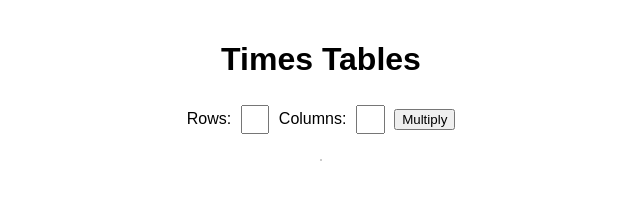
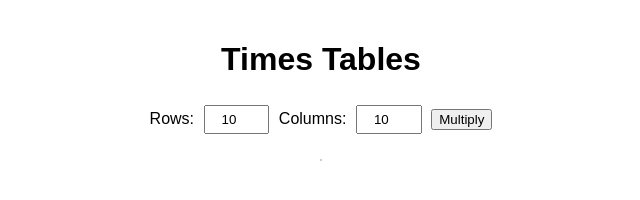
Before and after one commit to JamalHall/TimesTable, a plain HTML site: page index.html in a window 1280 px wide. Shown: the whole page, without its empty margins (319-959 px from the left). Drawn offline with Linux system fonts and the light colour scheme.

Commit message:
fix columns

```diff
--- a/main.js
+++ b/main.js
@@ -3,7 +3,7 @@ document.getElementById('grid-form').addEventListener('submit', handleFormSubmit
 document.querySelectorAll('input[type="number"]').forEach(adjustInputWidth);
 
 function adjustInputWidth(input) {
-    input.style.width = `${Math.max(2, input.value.length)}ch`;
+    input.style.width = `${Math.max(5+input.value.length, input.value.length)}ch`;
 }
 
 function handleFormSubmit(event) {
--- a/source.css
+++ b/source.css
@@ -11,7 +11,7 @@ form {
 }
 
 input[type="number"] {
-    width: 2ch; /* Default minimum width */
+    width: 5ch; /* Default minimum width */
     padding: 5px;
     margin: 5px;
     text-align: center;
```
